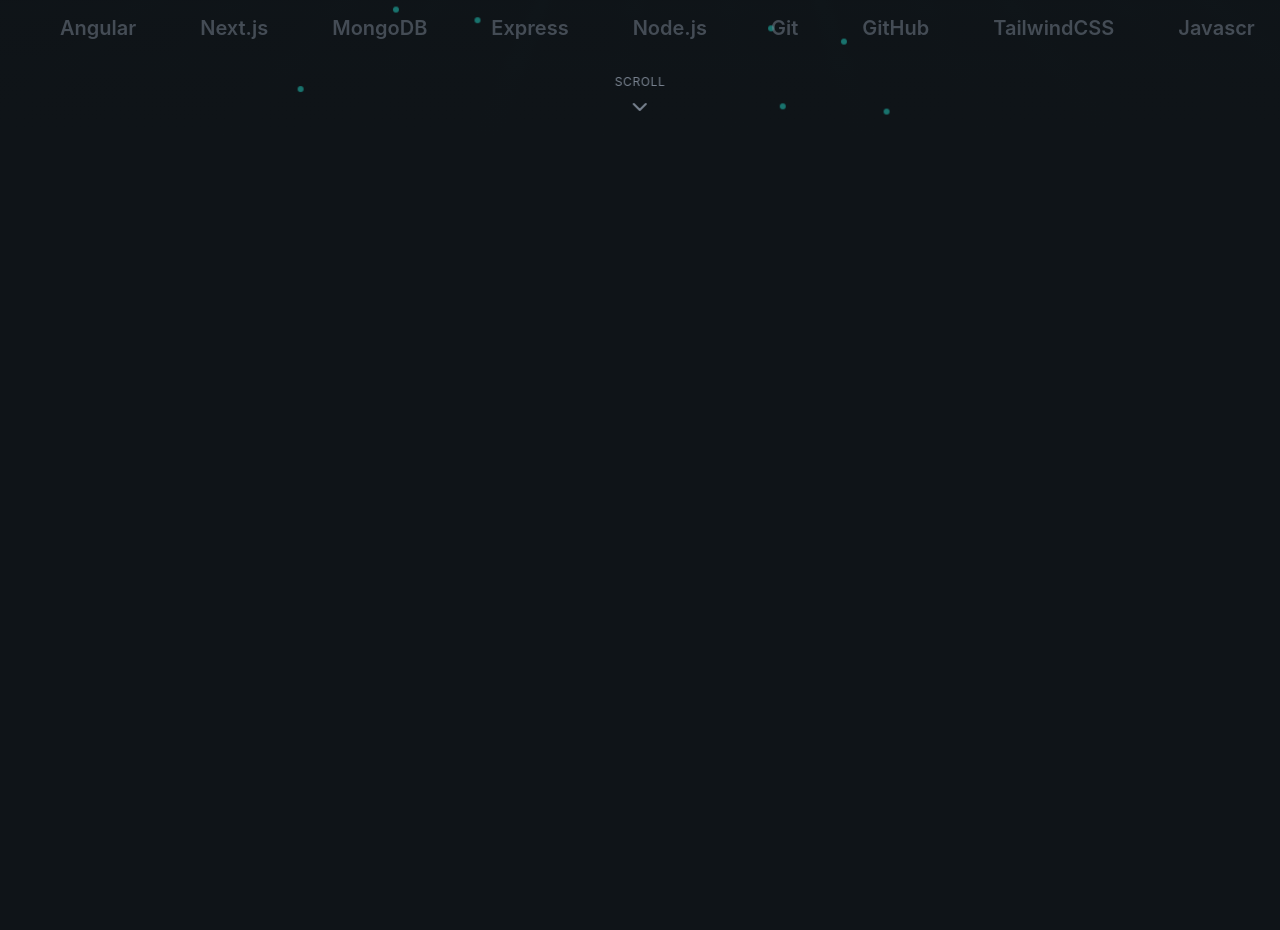
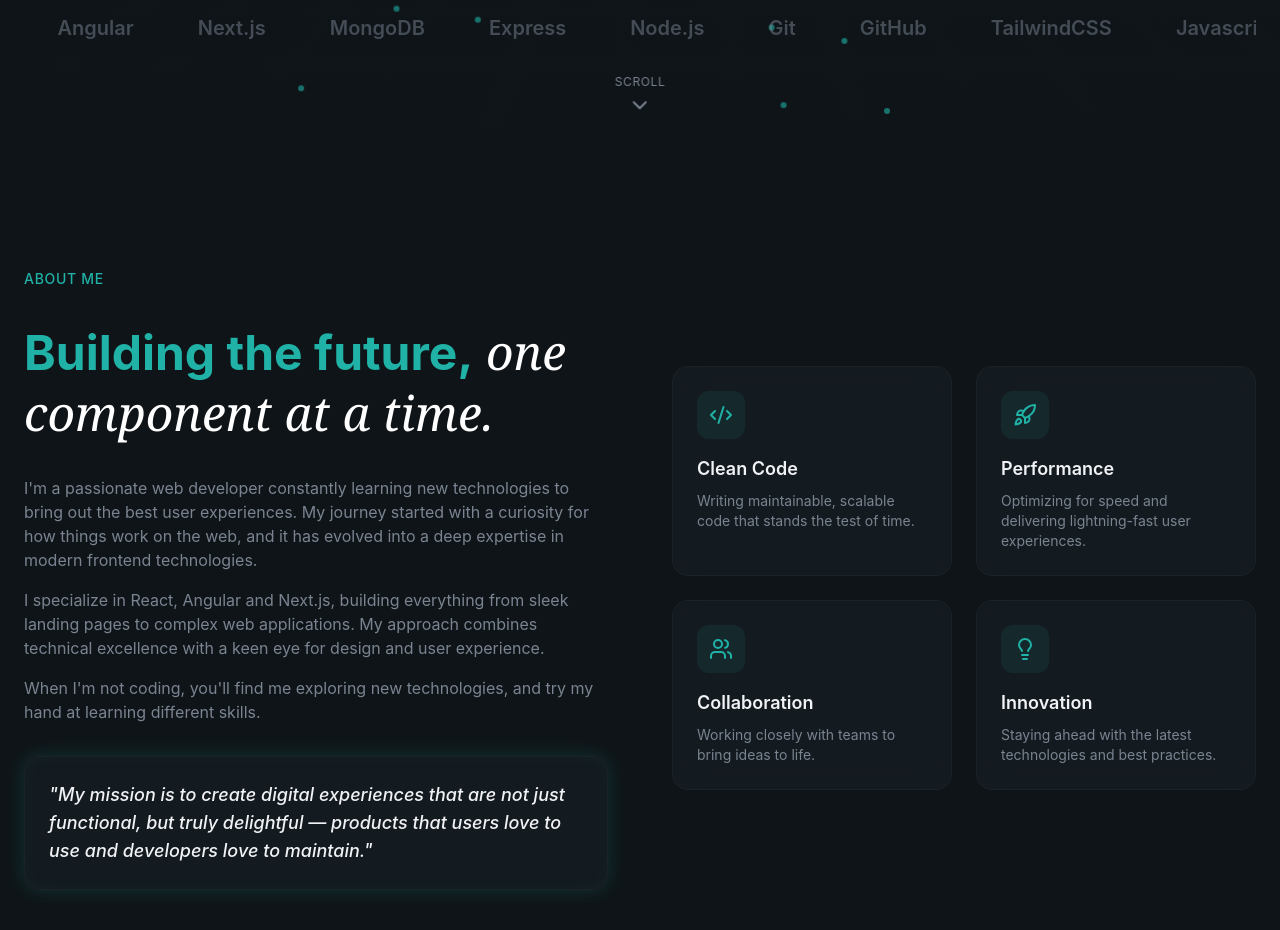
Before and after one commit to v-angelo/personal-portfolio, a React (Vite) app: page / in a window 1280 px wide. Shown: the part 860-1790 px from the top of the page. Before the commit the page ends 998 px from the top, so only its background shows below. Built offline with nearby package versions, Linux system fonts and the light colour scheme.

Commit message:
about section done

```diff
--- a/src/layout/Navbar.jsx
+++ b/src/layout/Navbar.jsx
@@ -73,13 +73,16 @@ function Navbar() {
               <a
                 key={index}
                 href={link.href}
+                onClick={() => setIsMobileMenuOpen(false)}
                 className="py-2 text-lg text-muted-foreground hover:text-foreground"
               >
                 {link.label}
               </a>
             ))}
 
-            <Button>Contact Me</Button>
+            <Button onClick={() => setIsMobileMenuOpen(false)}>
+              Contact Me
+            </Button>
           </div>
         </div>
       )}
--- a/src/sections/About.jsx
+++ b/src/sections/About.jsx
@@ -1,7 +1,105 @@
-import React from "react";
+import { Code2, Lightbulb, Rocket, Users } from "lucide-react";
+
+const highlights = [
+  {
+    icon: Code2,
+    title: "Clean Code",
+    description:
+      "Writing maintainable, scalable code that stands the test of time.",
+  },
+  {
+    icon: Rocket,
+    title: "Performance",
+    description:
+      "Optimizing for speed and delivering lightning-fast user experiences.",
+  },
+  {
+    icon: Users,
+    title: "Collaboration",
+    description: "Working closely with teams to bring ideas to life.",
+  },
+  {
+    icon: Lightbulb,
+    title: "Innovation",
+    description:
+      "Staying ahead with the latest technologies and best practices.",
+  },
+];
 
 function About() {
-  return <div></div>;
+  return (
+    <section id="about" className="relative overflow-hidden py-32">
+      <div className="relative z-10 container mx-auto px-6">
+        <div className="grid items-center gap-16 lg:grid-cols-2">
+          {/* left column */}
+          <div className="space-y-8">
+            <div className="animate-fade-in">
+              <span className="text-sm font-medium tracking-wider text-secondary-foreground uppercase">
+                About Me
+              </span>
+            </div>
+
+            {/* heading */}
+            <h2 className="animation-delay-100 animate-fade-in text-4xl leading-tight font-bold text-secondary-foreground md:text-5xl">
+              Building the future,
+              <span className="font-serif font-normal text-white italic">
+                {" "}
+                one component at a time.
+              </span>
+            </h2>
+
+            {/* content */}
+            <div className="animation-delay-200 animate-fade-in space-y-4 text-muted-foreground">
+              <p>
+                I'm a passionate web developer constantly learning new
+                technologies to bring out the best user experiences. My journey
+                started with a curiosity for how things work on the web, and it
+                has evolved into a deep expertise in modern frontend
+                technologies.
+              </p>
+              <p>
+                I specialize in React, Angular and Next.js, building everything
+                from sleek landing pages to complex web applications. My
+                approach combines technical excellence with a keen eye for
+                design and user experience.
+              </p>
+              <p>
+                When I'm not coding, you'll find me exploring new technologies,
+                and try my hand at learning different skills.
+              </p>
+            </div>
+
+            <div className="animation-delay-300 animate-fade-in rounded-2xl glass p-6 glow-border">
+              <p className="text-lg font-medium text-foreground italic">
+                "My mission is to create digital experiences that are not just
+                functional, but truly delightful — products that users love to
+                use and developers love to maintain."
+              </p>
+            </div>
+          </div>
+
+          {/* right column */}
+          <div className="grid gap-6 sm:grid-cols-2">
+            {highlights.map((item, index) => (
+              <div
+                key={index}
+                className="animate-fade-in rounded-2xl glass p-6"
+                style={{ animationDelay: `${(index + 1) * 150}ms` }}
+              >
+                <div className="mb-4 flex h-12 w-12 items-center justify-center rounded-xl bg-primary/10 hover:bg-primary/20">
+                  <item.icon className="h-6 w-6 text-primary" />
+                </div>
+                <h3 className="mb-2 text-lg font-semibold">{item.title}</h3>
+                <p className="text-sm text-muted-foreground">
+                  {item.description}
+                </p>
+              </div>
+            ))}
+          </div>
+        </div>
+      </div>
+    </section>
+  );
 }
 
 export default About;
--- a/src/sections/Hero.jsx
+++ b/src/sections/Hero.jsx
@@ -168,7 +168,7 @@ function Hero() {
         </div>
       </div>
 
-      <div className="animation-delay-800 absolute bottom-4 left-1/2 z-50 -translate-x-1/2 animate-fade-in">
+      <div className="animation-delay-800 absolute bottom-4 left-1/2 z-30 -translate-x-1/2 animate-fade-in">
         <a
           href="#about"
           className="flex flex-col items-center gap-2 text-muted-foreground hover:text-primary"
```
